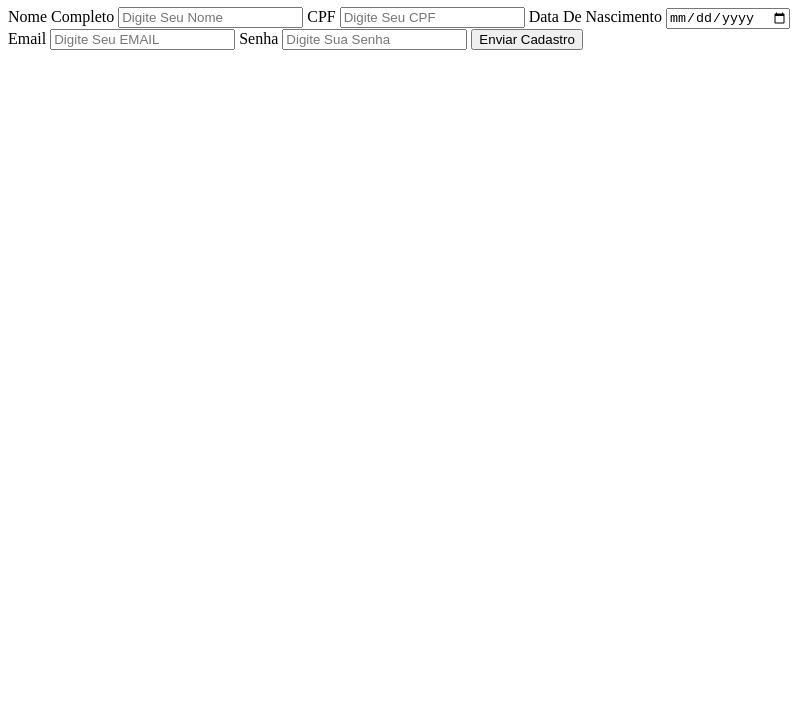
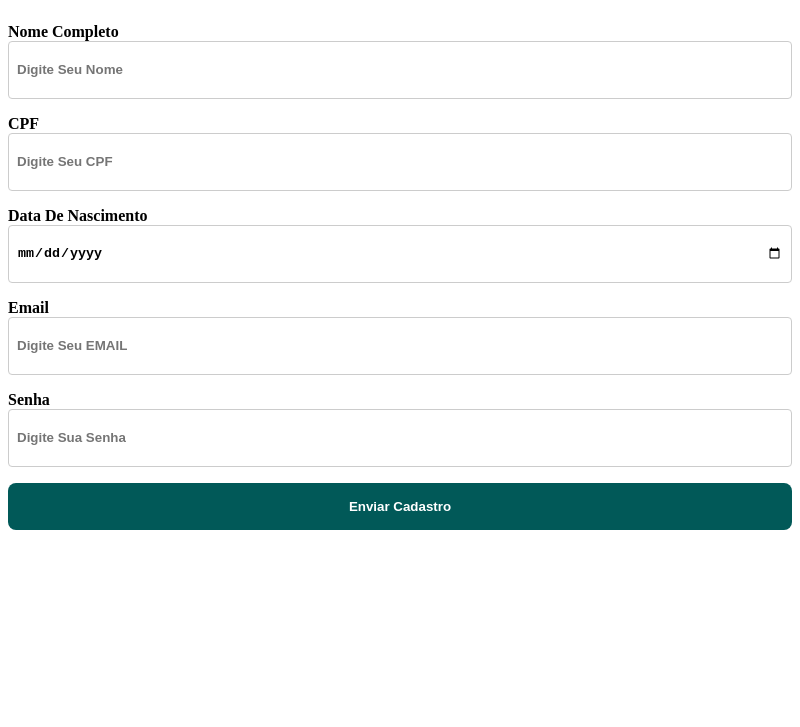
Before and after one commit to Marcelinocaua/Sistema-de-cadastro-em-electronjs, an Electron app: page index.html in a window 800 px wide. Shown: the part 73-800 px from the top of the page. Drawn offline with Linux system fonts and the light colour scheme.

Commit message:
Estilizando html

```diff
--- a/index.html
+++ b/index.html
@@ -5,7 +5,10 @@
     <!-- https://developer.mozilla.org/en-US/docs/Web/HTTP/CSP -->
     <meta http-equiv="Content-Security-Policy" content="default-src 'self'; script-src 'self'">
     <title>Sistema De Cadastro</title>
+
+    <link rel="stylesheet"href="styles.css"/>
   </head>
+
   <body>
     <h1>Sistema De Cadastro</h1>
 
--- /dev/null
+++ b/styles.css
@@ -0,0 +1,37 @@
+h1{
+    text-align: center
+}
+
+form{
+    display: flex;
+    flex-direction: column;
+}
+
+button{
+    font-weight: bold;
+    background-color: #015958;
+    margin-top: 16px;
+    color: #fff;
+    border: none;
+    padding: 16px;
+    border-radius: 8px;
+
+    cursor: pointer;
+}
+
+button:hover {
+    background-color: #023535;
+}
+
+label{
+    font-weight: bold;
+    margin-top: 16px;
+}
+
+input{
+    padding: 8px;
+    height: 40px;
+    border-radius: 4px;
+    font-weight: bold;
+    border: 1px solid  #ccc;
+}
```
